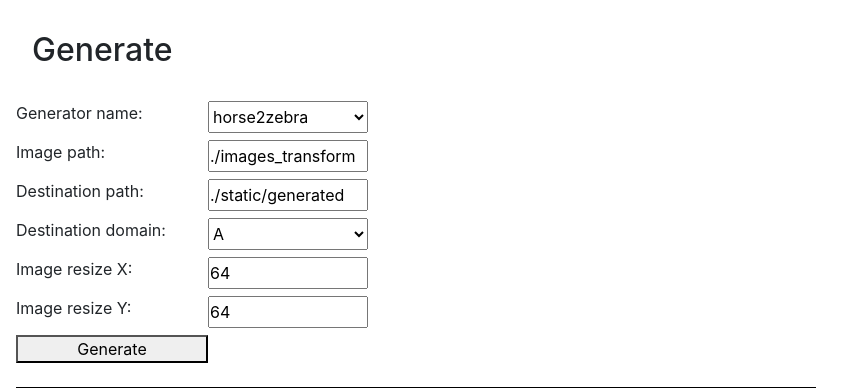
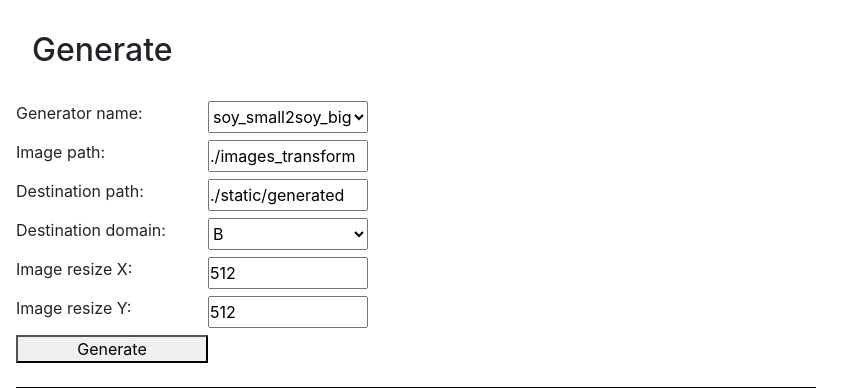
Before and after one commit to GonzaloRomeroR/agro_cycle_gan_ui, a Flask app: template templates/index.html in a window 1280 px wide. Shown: the part 154-542 px from the top of the page, without its empty margins (0-863 px from the left). Run offline with Flask 3, Linux system fonts and the light colour scheme; the template is opened without the code that fills it, so the values that code supplies are empty; parts of the project's set-up code (start-up, migrations or seed data) failed here and were passed over; some libraries are stand-ins or nearby versions.

Commit message:
Fix default values

```diff
--- a/templates/generate.html
+++ b/templates/generate.html
@@ -7,10 +7,9 @@
         <div class="grid-container">
             <label for="dataset-generate" class="grid-item">Generator name:</label>
             <select name="generator" class="grid-item" id="dataset-generate">
-                <option value="horse2zebra">horse2zebra</option>
                 <option value="soy_small2soy_big">soy_small2soy_big</option>
+                <option value="day2night">day2night</option>
                 <option value="soy2corn">soy2corn</option>
-                <option value="over_corn2over_wheat">over_corn2over_wheat</option>
             </select>
 
             <label for="image_path" class="grid-item"> Image path:</label>
@@ -21,15 +20,15 @@
 
             <label for="destination_domain" class="grid-item"> Destination domain:</label>
             <select name="dest_domain" class="grid-item" id="destination_domain">
+                <option value="B">B</option>
                 <option value="A">A</option>
-                <option value="B">B</option>
             </select>
 
             <label for="image_resize_x" class="grid-item"> Image resize X:</label>
-            <input type="text" class="grid-item" id="image_resize_x" name="image_resize_x" value="64">
+            <input type="text" class="grid-item" id="image_resize_x" name="image_resize_x" value="512">
 
             <label for="image_resize_y" class="grid-item"> Image resize Y:</label>
-            <input type="text" class="grid-item" id="image_resize_y" name="image_resize_y" value="64">
+            <input type="text" class="grid-item" id="image_resize_y" name="image_resize_y" value="512">
 
 
             <button type="button" id="runGenerateBtn">Generate</button>
@@ -78,8 +77,6 @@
         </div>
     </div>
 
-
-
     <script src="https://cdnjs.cloudflare.com/ajax/libs/socket.io/4.0.1/socket.io.js"></script>
     <script>
         var socket = io.connect('http://' + document.domain + ':' + location.port);
--- a/templates/train.html
+++ b/templates/train.html
@@ -5,10 +5,9 @@
         <div class="grid-container">
             <label for="dataset" class="grid-item">Dataset:</label>
             <select name="dataset" class="grid-item" id="dataset">
-                <option value="horse2zebra">horse2zebra</option>
                 <option value="soy_small2soy_big">soy_small2soy_big</option>
+                <option value="day2night">day2night</option>
                 <option value="soy2corn">soy2corn</option>
-                <option value="over_corn2over_wheat">over_corn2over_wheat</option>
             </select>
 
             <label for="epochs" class="grid-item">Epochs:</label>
@@ -31,10 +30,10 @@
             </select>
 
             <label for="resize_width" class="grid-item">Image width resize:</label>
-            <input id="resize_width" class="grid-item" type="text" name="resize_width" value="64">
+            <input id="resize_width" class="grid-item" type="text" name="resize_width" value="512">
 
             <label for="resize_height" class="grid-item">Image height resize:</label>
-            <input id="resize_height" type="text" name="resize_height" value="64">
+            <input id="resize_height" type="text" name="resize_height" value="512">
 
             <label for="tensorboard" class="grid-item"> Enable tensorboard:</label>
             <input type="checkbox" class="grid-item" id="tensorboard" name="tensorboard">
```
Also changed, not shown: src/system_utils.py (+0 -10 lines).
